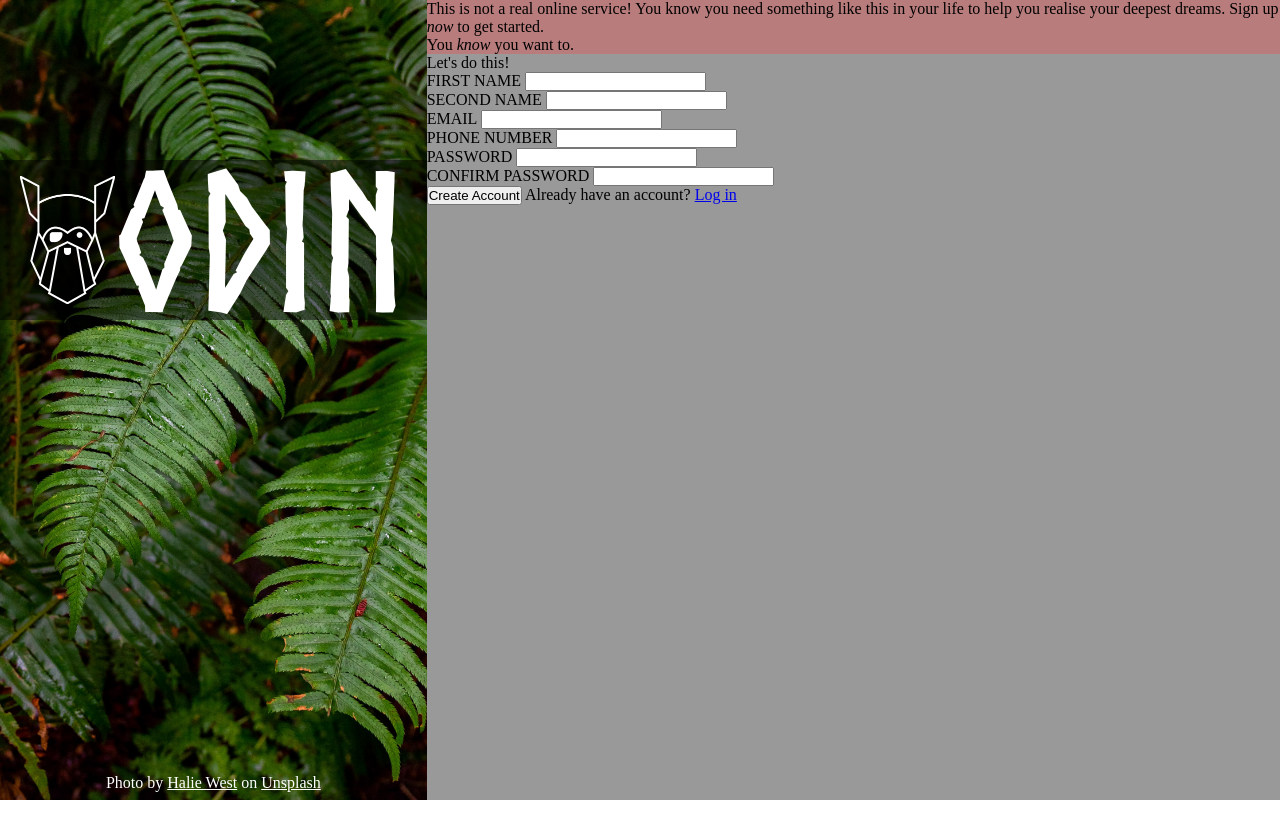
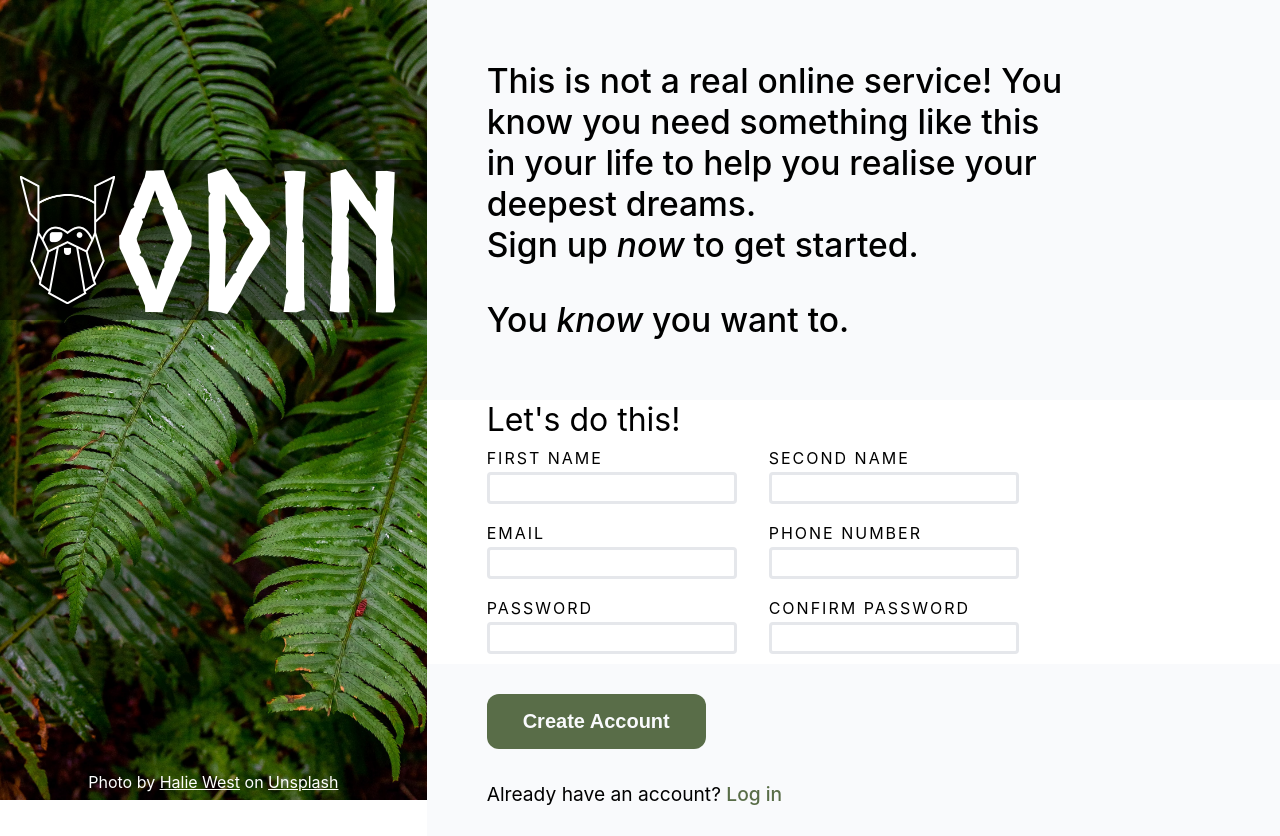
Before and after one commit to oaktec/odin-sign-up-form, a plain HTML site: page index.html in a window 1280 px wide. Before the commit the page ends 800 px from the top, so only its background shows below. Drawn offline with Linux system fonts and the light colour scheme.

Commit message:
Style main form in default state

```diff
--- a/index.html
+++ b/index.html
@@ -16,11 +16,16 @@
         <div class="bg-footer">Photo by <a href="https://unsplash.com/@haliewestphoto">Halie West</a> on <a href="https://unsplash.com/">Unsplash</a></div>
     </div>
     <div class="main-container">
-        <div class="top-container">
-            <p>This is not a real online service! You know you need something like this in your life to help you realise your deepest dreams. Sign up <em>now</em> to get started.</p>
-            <p>You <em>know</em> you want to.</p>
-        </div>
         <form action="" method="post" class="form-container">
+            <div class="top-container">
+                <div class="top-main">
+                    <p>This is not a real online service! You know you need something like this in your life to help you realise your deepest dreams.</p>
+                    <p>Sign up <em>now</em> to get started.</p>
+                </div>
+                <div class="top-punch">
+                    <p>You <em>know</em> you want to.</p>
+                </div>
+            </div>
             <div class="inputs-container">
                 <span>Let's do this!</span>
                 <div class="double-input-row">
@@ -68,7 +73,7 @@
             </div>
             <div class="submit-container">
                 <button type="submit">Create Account</button>
-                <span>Already have an account? <a href="#">Log in</a></span>
+                <div>Already have an account? <a href="#">Log in</a></div>
             </div>
         </form>
     </div>
--- a/style.css
+++ b/style.css
@@ -15,17 +15,103 @@ body {
 }
 
 body {
+    font-family: -apple-system, BlinkMacSystemFont, "Segoe UI", Roboto, Helvetica, Arial, sans-serif, "Apple Color Emoji", "Segoe UI Emoji", "Segoe UI Symbol";
+
     display: flex;
 }
 
 .main-container {
-    background-color: #999999;
-
     flex: 2;
 }
 
+.form-container {
+    display: flex;
+    flex-direction: column;
+    height: 100%;
+}
+
 .top-container {
-    background-color: rgb(184, 124, 124);
+    background-color: #F9FAFC;
+    font-size: 2.1rem;
+    font-weight: 550;
+    padding: 60px;
+
+    flex: 1;
+    display: flex;
+    flex-direction: column;
+    justify-content: end;
+    gap: 2.1rem;
+}
+
+.top-main {
+    max-width: 80%;
+}
+
+.inputs-container {
+    height: 400px;
+    padding-left: 60px;
+    font-size: 2rem;
+
+    display: flex;
+    flex-direction: column;
+    justify-content: space-around;
+}
+
+.double-input-row {
+    gap:2rem;
+    height: 75px;
+
+    display: flex;
+    align-items: center;
+}
+
+.input-container label {
+    font-size: 1rem;
+    letter-spacing: 2px;
+
+    display: flex;
+    gap: 4px;
+    flex-direction: column;
+    width: 250px;
+}
+
+.input-container input {
+    font-size: 20px;
+    padding: 4px;
+    height: 32px;
+    border: solid 3px #E5E7EB;
+    border-radius: 4px;
+}
+
+button {
+    border: none;
+    border-radius: 12px;
+    font-size: 20px;
+    font-weight: bold;
+    color: #F9FAFC;
+    background-color: #596D48;
+    padding: 16px 36px;
+}
+
+.submit-container {
+    background-color: #F9FAFC;
+    padding: 30px 60px;
+
+    flex: 1;
+    display: flex;
+    flex-direction: column;
+    align-items: flex-start;
+    gap: 2.1rem;
+}
+
+.submit-container div {
+    font-size: 1.2rem;
+}
+
+.submit-container a {
+    text-decoration: none;
+    font-weight: 550;
+    color: #596D48;
 }
 
 .bg-container {
```
